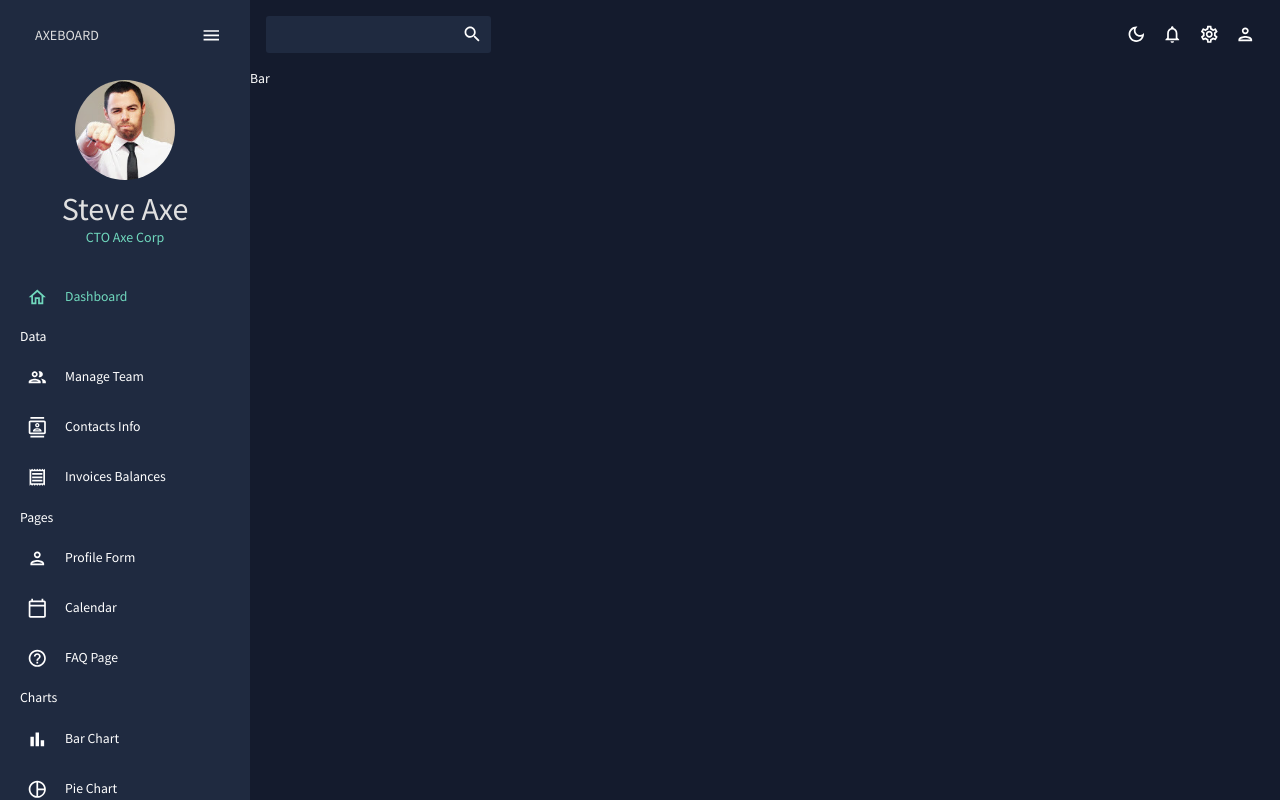
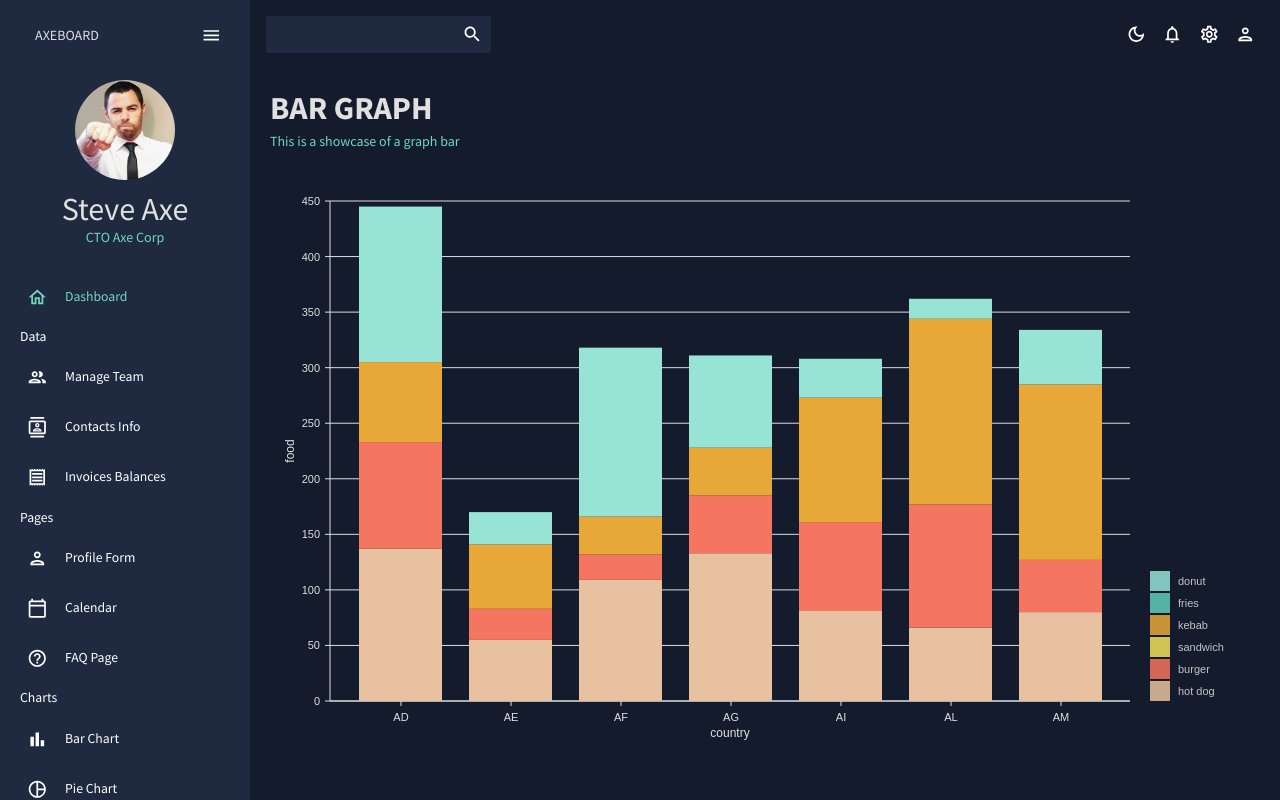
Before and after one commit to ehelgueroc/admin-dashboard, a React (Create React App) app: page /bar in a window 1280 px wide. Built offline with nearby package versions, Linux system fonts and the light colour scheme.

Commit message:
Added a bar graph on the dashboard

```diff
--- /dev/null
+++ b/src/components/BarChart.jsx
@@ -0,0 +1,145 @@
+import React from 'react';
+import { ResponsiveBar } from '@nivo/bar';
+import { useTheme } from '@mui/material';
+import { mockBarData as data } from '../data/mockData';
+import { getColorTokens } from '../utils/getColorTokens';
+
+function BarChart() {
+  const theme = useTheme();
+  const colors = getColorTokens(theme.palette.mode);
+
+  const handleBarAriaLabel = (e) => `${e.id}: ${e.formattedValue} in country: ${e.indexValue}`;
+
+  return (
+    <ResponsiveBar
+      data={data}
+      theme={{
+        axis: {
+          domain: {
+            line: {
+              stroke: colors.grey[100],
+            },
+          },
+          legend: {
+            text: {
+              fill: colors.grey[100],
+            },
+          },
+          ticks: {
+            line: {
+              stroke: colors.grey[100],
+              strokeWidth: 1,
+            },
+            text: {
+              fill: colors.grey[100],
+            },
+          },
+        },
+        legends: {
+          text: {
+            fill: colors.grey[100],
+          },
+        },
+      }}
+      keys={['hot dog', 'burger', 'sandwich', 'kebab', 'fries', 'donut']}
+      indexBy='country'
+      margin={{ top: 50, right: 130, bottom: 50, left: 60 }}
+      padding={0.25}
+      valueScale={{ type: 'linear' }}
+      indexScale={{ type: 'band', round: true }}
+      colors={{ scheme: 'nivo' }}
+      defs={[
+        {
+          id: 'dots',
+          type: 'patternDots',
+          background: 'inherit',
+          color: '#38bcb2',
+          size: 4,
+          padding: 1,
+          stagger: true,
+        },
+        {
+          id: 'lines',
+          type: 'patternLines',
+          background: 'inherit',
+          color: '#eed312',
+          rotation: -45,
+          lineWidth: 6,
+          spacing: 10,
+        },
+      ]}
+      fill={[
+        {
+          match: {
+            id: 'fries',
+          },
+          id: 'dots',
+        },
+        {
+          match: {
+            id: 'sandwich',
+          },
+          id: 'lines',
+        },
+      ]}
+      borderColor={{
+        from: 'color',
+        modifiers: [['darker', 1.6]],
+      }}
+      axisTop={null}
+      axisRight={null}
+      axisBottom={{
+        tickSize: 5,
+        tickPadding: 5,
+        tickRotation: 0,
+        legend: 'country',
+        legendPosition: 'middle',
+        legendOffset: 32,
+      }}
+      axisLeft={{
+        tickSize: 5,
+        tickPadding: 5,
+        tickRotation: 0,
+        legend: 'food',
+        legendPosition: 'middle',
+        legendOffset: -40,
+      }}
+      enableLabel={false}
+      labelSkipWidth={12}
+      labelSkipHeight={12}
+      labelTextColor={{
+        from: 'color',
+        modifiers: [['darker', 1.6]],
+      }}
+      legends={[
+        {
+          dataFrom: 'keys',
+          anchor: 'bottom-right',
+          direction: 'column',
+          justify: false,
+          translateX: 120,
+          translateY: 0,
+          itemsSpacing: 2,
+          itemWidth: 100,
+          itemHeight: 20,
+          itemDirection: 'left-to-right',
+          itemOpacity: 0.85,
+          symbolSize: 20,
+          effects: [
+            {
+              on: 'hover',
+              style: {
+                itemOpacity: 1,
+              },
+            },
+          ],
+        },
+      ]}
+      role='application'
+      ariaLabel='Nivo bar chart demo'
+      barAriaLabel={handleBarAriaLabel}
+    />
+  );
+}
+
+export default BarChart;
--- a/src/scenes/bar/index.js
+++ /dev/null
@@ -1,7 +0,0 @@
-import React from 'react';
-
-function Bar() {
-  return <div>Bar</div>;
-}
-
-export default Bar;
--- /dev/null
+++ b/src/scenes/bar/index.jsx
@@ -0,0 +1,16 @@
+import { Box } from '@mui/material';
+import Header from '../../components/Header';
+import BarChart from '../../components/BarChart';
+
+function Bar() {
+  return (
+    <Box m='20px'>
+      <Header title='BAR GRAPH' subtitle='This is a showcase of a graph bar' />
+      <Box height='75vh'>
+        <BarChart />
+      </Box>
+    </Box>
+  );
+}
+
+export default Bar;
```
Also changed, not shown: src/scenes/faq/index.jsx (+60 -23 lines).
